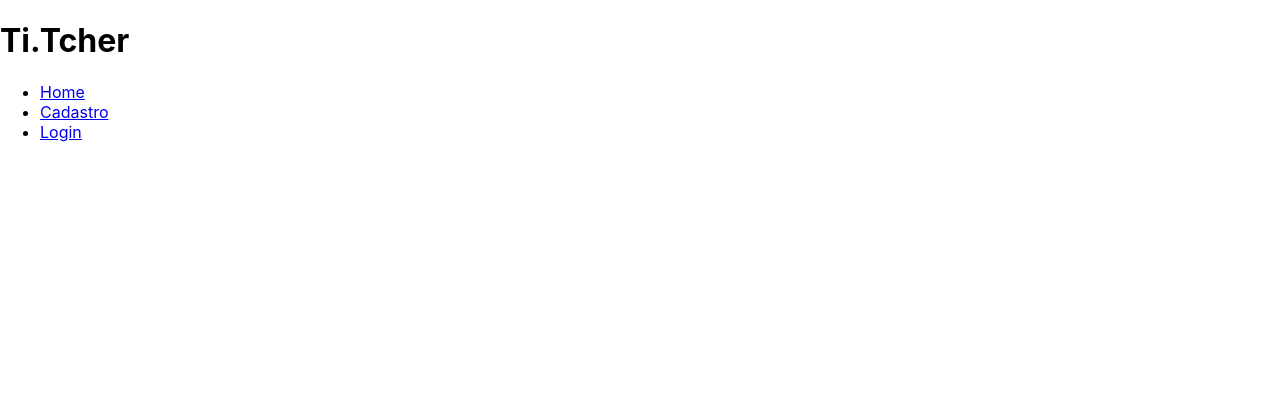
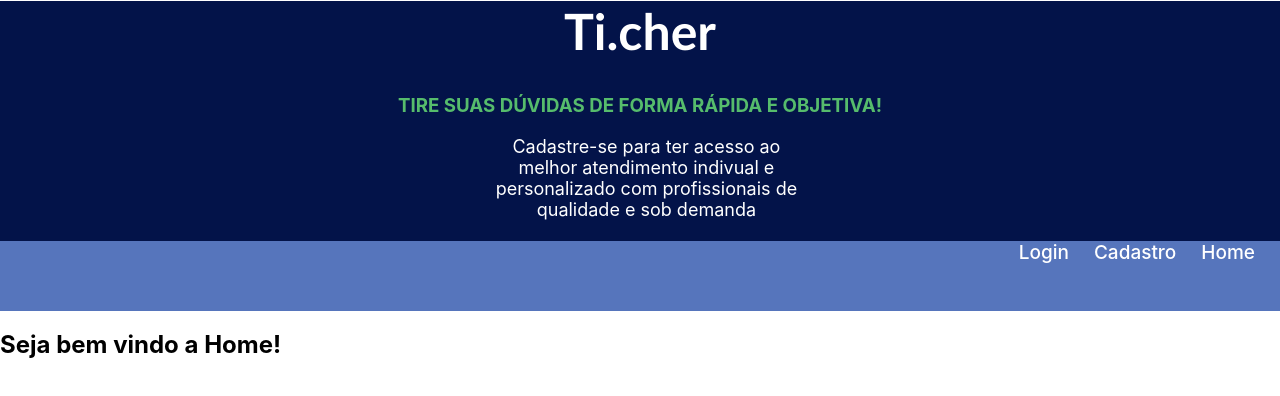
Before and after one commit to Juliana-Pavan-Marcussi/projetoFinal_front, a React (Create React App) app: page / in a window 1280 px wide. Shown: the top 396 px of the page. Built offline with nearby package versions, Linux system fonts and the light colour scheme.

Commit message:
Ajustes no css da home

```diff
--- a/package.json
+++ b/package.json
@@ -8,7 +8,7 @@
     "@testing-library/user-event": "^12.1.10",
     "react": "^17.0.2",
     "react-dom": "^17.0.2",
-    "react-router-dom": "^6.0.2",
+    "react-router-dom": "^5.2.0",
     "react-scripts": "4.0.3",
     "web-vitals": "^1.0.1"
   },
--- a/src/App.css
+++ b/src/App.css
@@ -1,38 +1,29 @@
-.App {
-  text-align: center;
+.first-title{
+    text-align: center;
+    font-size: 50px;
+    color: white;
+    font-family: 'Gill Sans', 'Gill Sans MT', Calibri, 'Trebuchet MS', sans-serif;
 }
 
-.App-logo {
-  height: 40vmin;
-  pointer-events: none;
+.header-content{
+    background-color: #031349;
+    height: 240px;
+    margin-top: -33px;
 }
 
-@media (prefers-reduced-motion: no-preference) {
-  .App-logo {
-    animation: App-logo-spin infinite 20s linear;
-  }
+.subtitle-green{
+color:#56BC6C;
+text-align: center;
 }
 
-.App-header {
-  background-color: #282c34;
-  min-height: 100vh;
-  display: flex;
-  flex-direction: column;
-  align-items: center;
-  justify-content: center;
-  font-size: calc(10px + 2vmin);
-  color: white;
+.subtitle-white{
+    color: white;
+    text-align: center;
+    width: 25%;
+    margin-left: 38%;
+    font-size: 18px;
 }
 
-.App-link {
-  color: #61dafb;
+.content{
+    margin-top: 10px;
 }
-
-@keyframes App-logo-spin {
-  from {
-    transform: rotate(0deg);
-  }
-  to {
-    transform: rotate(360deg);
-  }
-}
--- a/src/App.js
+++ b/src/App.js
@@ -1,16 +1,26 @@
+import React from 'react';
 import './App.css';
 import './routes/Navegador';
 import './routes/Rotas';
 import { BrowserRouter, Route, NavLink } from "react-router-dom";
 import Navegador from './routes/Navegador';
 import Rotas from './routes/Rotas';
+//import Vector from './assets/vector.png';
 
 function App() {
   return (
     <BrowserRouter>
       <div>
-      <h1>Ti.Tcher</h1>
+        <div className="header-content">
+          <h1 className="first-title">Ti.cher</h1>
+          {/* <img src={Vector} /> */}
+          <h3 className="subtitle-green">TIRE SUAS DÚVIDAS DE FORMA RÁPIDA E OBJETIVA!</h3>
+          <p className="subtitle-white">Cadastre-se para ter acesso ao melhor atendimento indivual e personalizado com profissionais de qualidade e sob demanda</p>
+          <p></p>
+        </div>
+        <div>
           <Navegador />
+        </div>
         <div className="content">
           <Rotas />
         </div>
--- /dev/null
+++ b/src/routes/Navegador.css
@@ -0,0 +1,33 @@
+ul li{
+    text-decoration: none;
+    display: inline;
+    margin-right: 25px;
+    float: right;
+  }
+
+  ul{
+    top: 20%;
+  }
+
+  .menu{
+    font-weight: 500;
+  }
+
+  a:-webkit-any-link {
+    color: white;
+    cursor: pointer;
+    text-decoration: none;
+    font-size: 19px;
+}
+
+a:-webkit-any-link:hover {
+    color: #031349;
+    cursor: pointer;
+    text-decoration: none;
+}
+
+  .header-content-nav{
+      background-color: #5675BC;
+      height: 70px;
+      margin-top: -16px;
+  }
--- a/src/routes/Navegador.js
+++ b/src/routes/Navegador.js
@@ -1,14 +1,18 @@
 import React from 'react';
-import '../App.css';
+import './Navegador.css';
 import { BrowserRouter, Route, NavLink } from "react-router-dom";
+import Home from '../pages/Home';
+import Cadastro from '../pages/Cadastro';
+import Login from '../pages/Login';
+import Rotas from './Rotas';
 
 function Navegador() {
     return (
-        <div>
+        <div className="header-content-nav">
         <ul className="header">
-            <li><NavLink to="/">Home</NavLink></li>
-            <li><NavLink to="/cadastro">Cadastro</NavLink></li>
-            <li><NavLink to="/login">Login</NavLink></li>
+            <li className="menu"><NavLink to="/">Home</NavLink></li>
+            <li className="menu"><NavLink to="/cadastro">Cadastro</NavLink></li>
+            <li className="menu"><NavLink to="/login">Login</NavLink></li>
         </ul>
     </div>
     )
--- a/src/routes/Rotas.js
+++ b/src/routes/Rotas.js
@@ -3,15 +3,16 @@ import { BrowserRouter, Route, NavLink, Routes } from "react-router-dom";
 import Home from '../pages/Home';
 import Cadastro from '../pages/Cadastro';
 import Login from '../pages/Login';
+import { Switch } from "react-router";
 
 function Rotas() {
     return (
         <div>
-             <Routes>
+            <Switch>
                 <Route exact path="/" component={Home} />
                 <Route path="/cadastro" component={Cadastro} />
                 <Route path="/login" component={Login} />
-            </Routes>
+            </Switch>
         </div>
     )
 }
```
Also changed, not shown: src/assets/vetor.png (added), 1 other file (tests, documents, lock files or other folders). Lines whose indentation alone changed are shown as unchanged.
